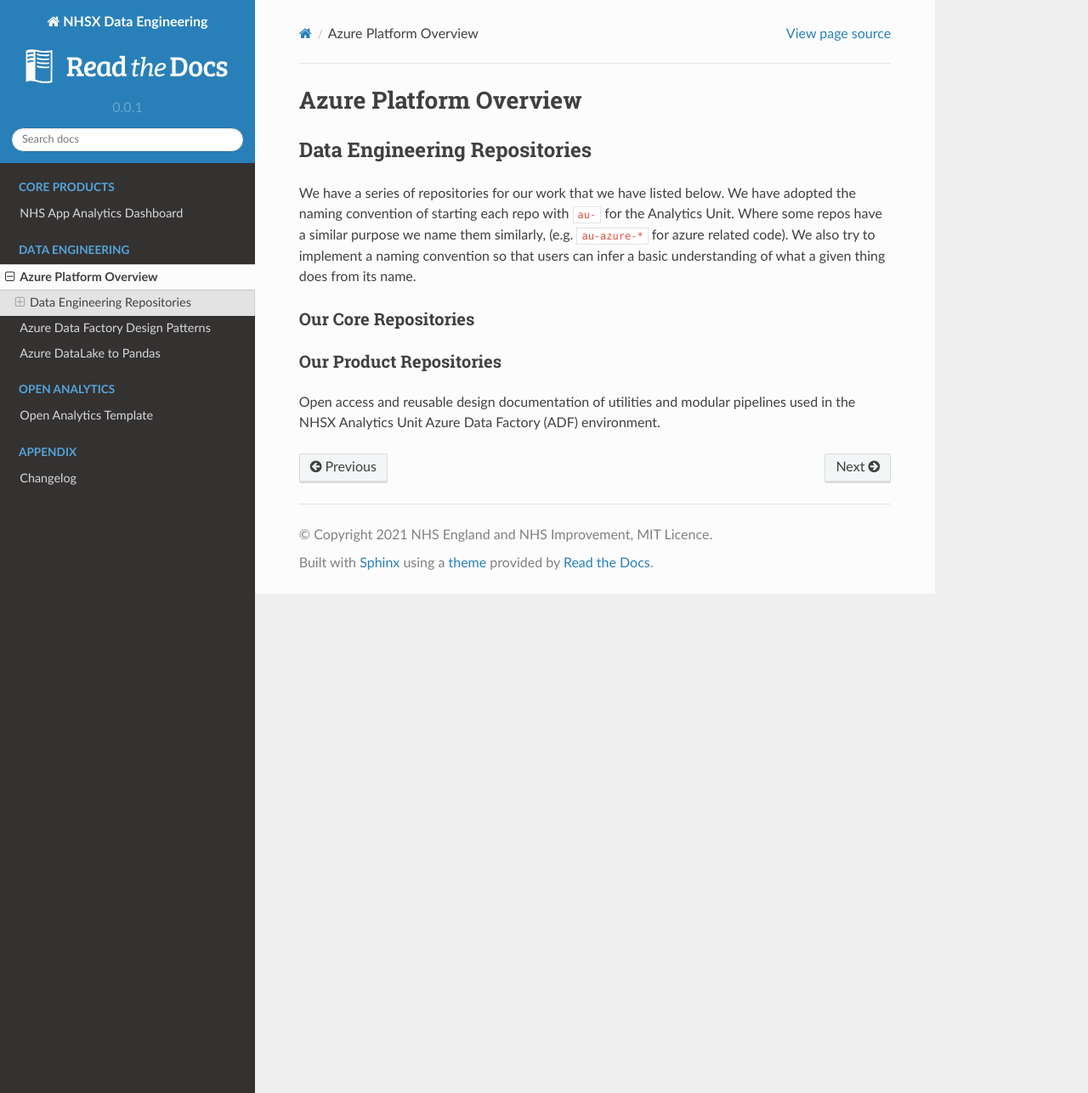
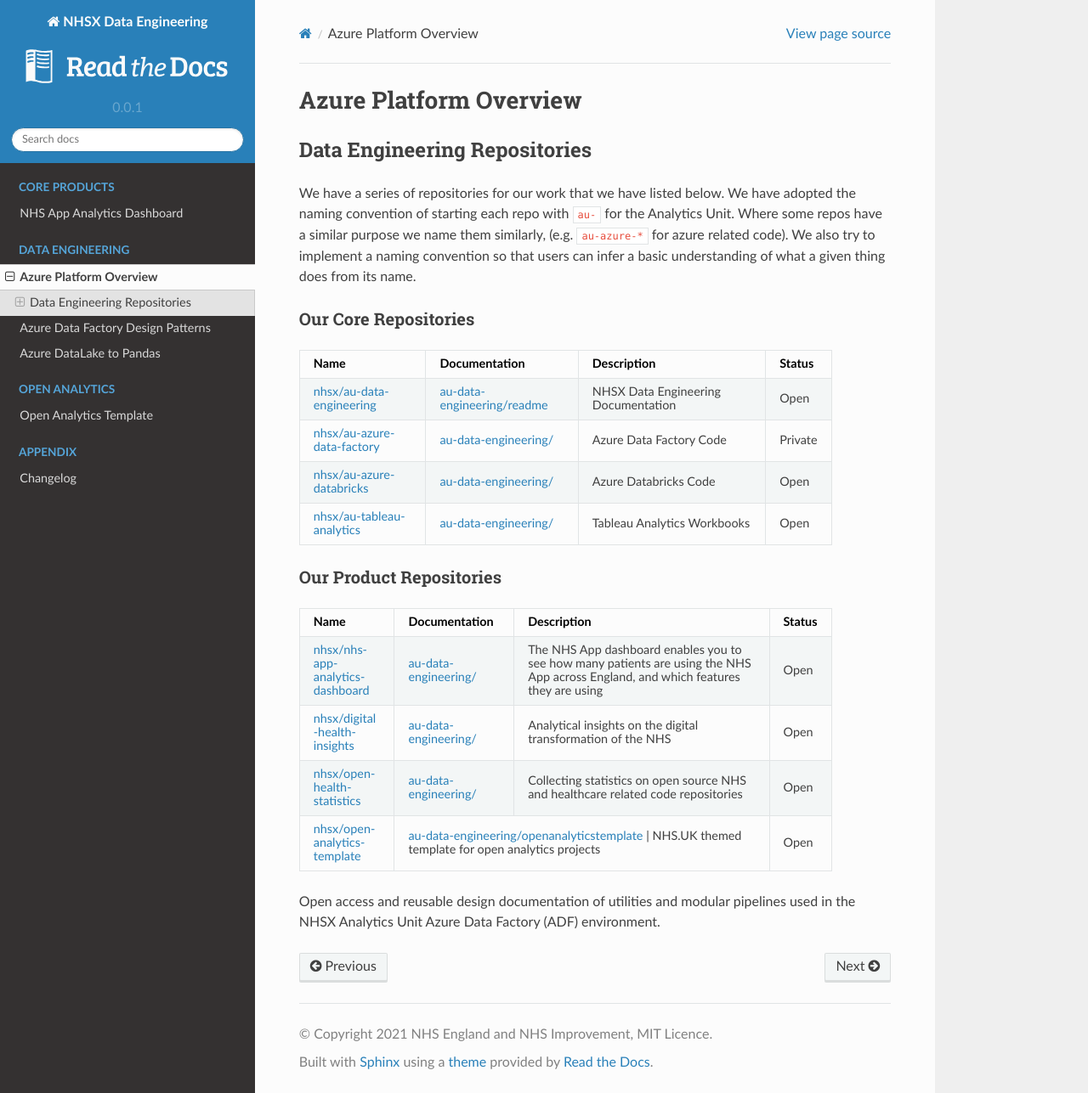
Before and after one commit to nhsx/au-data-engineering, a Sphinx documentation site: the page built from docs/source/readme.rst, in a window 1280 px wide and 1287 px high. Shown: the whole window at 85% size. Built offline with Sphinx 7.4.7 and the Read the Docs theme 2.0.0, drawn with Linux system fonts in a browser that asks for light colours.

Commit message:
Update readme.rst

```diff
--- a/docs/source/readme.rst
+++ b/docs/source/readme.rst
@@ -15,17 +15,17 @@
 Our Core Repositories
 --------------
 
-+--------------------------------------------------------------------------------+----------------------------------------------------------------+---------------------------------------+-----------+
-| Name                                                                           | Documentation                                                  | Description                           | Status    |
-+================================================================================+================================================================+=======================================+===========+
++--------------------------------------------------------------------------------+-----------------------------------------------------------------------------------------+---------------------------------------+-----------+
+| Name                                                                           | Documentation                                                                           | Description                           | Status    |
++================================================================================+=========================================================================================+=======================================+===========+
 | `nhsx/au-data-engineering <https://github.com/nhsx/nhsx-data-engineering>`__   | `au-data-engineering/readme <https://nhsx.github.io/au-data-engineering/readme.html>`__ | NHSX Data Engineering Documentation   | Open      |
-+--------------------------------------------------------------------------------+----------------------------------------------------------------+---------------------------------------+-----------+
-| `nhsx/au-azure-data-factory <https://github.com/nhsx/au-azure-data-factory>`__ | `au-data-engineering/ <https://nhsx.github.io/au-data-engineering/>`__ | Azure Data Factory Code               | Private   |
-+--------------------------------------------------------------------------------+----------------------------------------------------------------+---------------------------------------+-----------+
-| `nhsx/au-azure-databricks <https://github.com/nhsx/au-azure-databricks>`__     | `au-data-engineering/ <https://nhsx.github.io/au-data-engineering/>`__   | Azure Databricks Code                 | Open      |
-+--------------------------------------------------------------------------------+----------------------------------------------------------------+---------------------------------------+-----------+
-| `nhsx/au-tableau-analytics <https://github.com/nhsx/au-tableau-analytics>`__   | `au-data-engineering/ <https://nhsx.github.io/au-data-engineering/>`__  | Tableau Analytics Workbooks           | Open      |
-+--------------------------------------------------------------------------------+----------------------------------------------------------------+---------------------------------------+-----------+
++--------------------------------------------------------------------------------+-----------------------------------------------------------------------------------------+---------------------------------------+-----------+
+| `nhsx/au-azure-data-factory <https://github.com/nhsx/au-azure-data-factory>`__ | `au-data-engineering/ <https://nhsx.github.io/au-data-engineering/>`__                  | Azure Data Factory Code               | Private   |
++--------------------------------------------------------------------------------+-----------------------------------------------------------------------------------------+---------------------------------------+-----------+
+| `nhsx/au-azure-databricks <https://github.com/nhsx/au-azure-databricks>`__     | `au-data-engineering/ <https://nhsx.github.io/au-data-engineering/>`__                  | Azure Databricks Code                 | Open      |
++--------------------------------------------------------------------------------+-----------------------------------------------------------------------------------------+---------------------------------------+-----------+
+| `nhsx/au-tableau-analytics <https://github.com/nhsx/au-tableau-analytics>`__   | `au-data-engineering/ <https://nhsx.github.io/au-data-engineering/>`__                  | Tableau Analytics Workbooks           | Open      |
++--------------------------------------------------------------------------------+-----------------------------------------------------------------------------------------+---------------------------------------+-----------+
 
 Our Product Repositories
 -----------------
@@ -33,13 +33,13 @@
 +----------------------------------------------------------------------------------------------+----------------------------------------------------------------------------+--------------------------------------------------------------------------------------------------------------------------------------+----------+
 | Name                                                                                         | Documentation                                                              | Description                                                                                                                          | Status   |
 +==============================================================================================+============================================================================+======================================================================================================================================+==========+
-| `nhsx/nhs-app-analytics-dashboard <https://github.com/nhsx/nhs-app-analytics-dashboard>`__   | `au-data-engineering/ <https://nhsx.github.io/au-data-engineering/>`__   | The NHS App dashboard enables you to see how many patients are using the NHS App across England, and which features they are using   | Open     |
+| `nhsx/nhs-app-analytics-dashboard <https://github.com/nhsx/nhs-app-analytics-dashboard>`__   | `au-data-engineering/ <https://nhsx.github.io/au-data-engineering/>`__     | The NHS App dashboard enables you to see how many patients are using the NHS App across England, and which features they are using   | Open     |
 +----------------------------------------------------------------------------------------------+----------------------------------------------------------------------------+--------------------------------------------------------------------------------------------------------------------------------------+----------+
-| `nhsx/digital-health-insights <nhsx/digital-health-insights>`__                              | `au-data-engineering/ <https://nhsx.github.io/au-data-engineering/>`__             | Analytical insights on the digital transformation of the NHS                                                                         | Open     |
+| `nhsx/digital-health-insights <nhsx/digital-health-insights>`__                              | `au-data-engineering/ <https://nhsx.github.io/au-data-engineering/>`__     | Analytical insights on the digital transformation of the NHS                                                                         | Open     |
 +----------------------------------------------------------------------------------------------+----------------------------------------------------------------------------+--------------------------------------------------------------------------------------------------------------------------------------+----------+
-| `nhsx/open-health-statistics <https://github.com/nhsx/digital-health-insights>`__            | `au-data-engineering/ <https://nhsx.github.io/au-data-engineering/>`__              | Collecting statistics on open source NHS and healthcare related code repositories                                                    | Open     |
+| `nhsx/open-health-statistics <https://github.com/nhsx/digital-health-insights>`__            | `au-data-engineering/ <https://nhsx.github.io/au-data-engineering/>`__     | Collecting statistics on open source NHS and healthcare related code repositories                                                    | Open     |
 +----------------------------------------------------------------------------------------------+----------------------------------------------------------------------------+--------------------------------------------------------------------------------------------------------------------------------------+----------+
-| `nhsx/open-analytics-template <https://github.com/nhsx/open-analytics-template>`__           | `au-data-engineering/openanalyticstemplate <https://nhsx.github.io/au-data-engineering/openanalyticstemplate.html>`__             | NHS.UK themed template for open analytics projects                                                                                   | Open     |
+| `nhsx/open-analytics-template <https://github.com/nhsx/open-analytics-template>`__           | `au-data-engineering/openanalyticstemplate <https://nhsx.github.io/au-data-engineering/openanalyticstemplate.html>`__  | NHS.UK themed template for open analytics projects                                       | Open     |
 +----------------------------------------------------------------------------------------------+----------------------------------------------------------------------------+--------------------------------------------------------------------------------------------------------------------------------------+----------+
 
 Open access and reusable design documentation of utilities and modular
```
